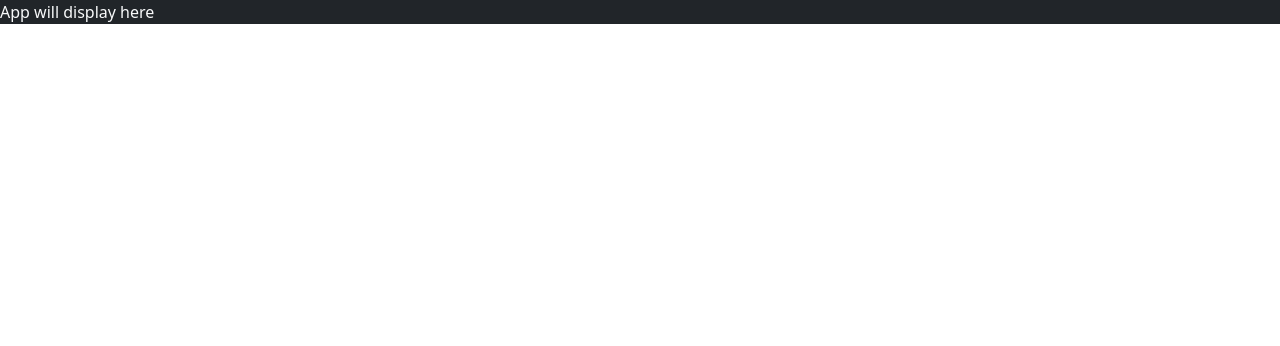
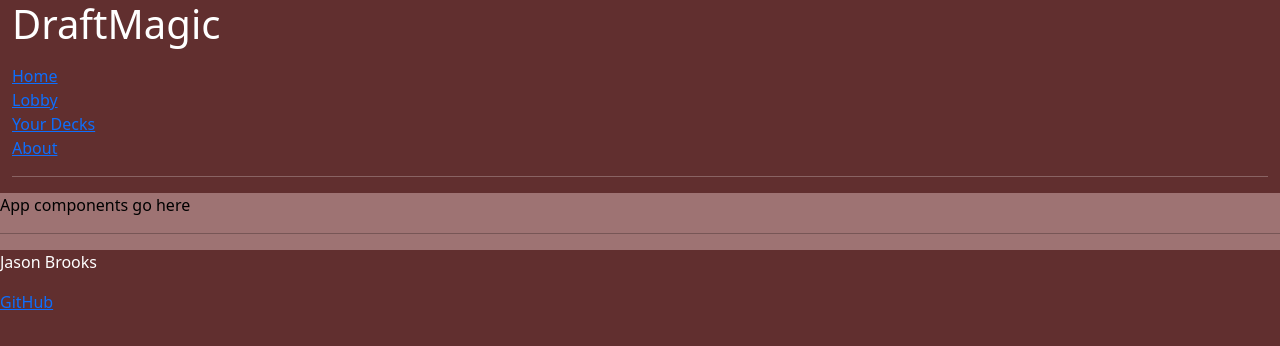
Before and after one commit to N3ptune/startup, a React (Vite) app: page / in a window 1280 px wide. Shown: the top 346 px of the page. Built offline with nearby package versions, Linux system fonts and the light colour scheme.

Commit message:
Set up app.jsx so it shows

```diff
--- a/src/app.css
+++ b/src/app.css
@@ -2,4 +2,15 @@
     display: flex;
     flex-direction: column;
     min-width: 375px;
+    background-color: rgb(97, 47, 47);
+    color: rgb(255, 255, 255);
+    text-align: left;
+    min-height: 100vh;
   }
+
+.main {
+    display: flex;
+    flex-direction: column;
+    background-color: rgb(158, 115, 115);
+    color: rgb(0, 0, 0);
+}
--- a/src/app.jsx
+++ b/src/app.jsx
@@ -1,7 +1,43 @@
 import React from 'react';
 import 'bootstrap/dist/css/bootstrap.min.css';
 import './app.css';
+import { BrowserRouter, NavLink, Route, Routes } from 'react-router-dom';
 
 export default function App() {
-  return <div className="body bg-dark text-light">App will display here</div>;
+  return (
+    <BrowserRouter>
+        <div className='body'>
+            <header className = "container-fluid">
+                <h1>
+                    DraftMagic
+                </h1>
+                <nav className = "navbar-dark">
+                    <menu className = "navbar-nav">
+                        <li className = "nav-item">
+                            <a href = "index.html">Home </a>
+                        </li>
+                        <li className = "nav-item">
+                            <a href = "lobby.html">Lobby </a>
+                        </li>
+                        <li className = "nav-item">
+                            <a href = "decks.html">Your Decks </a>
+                        </li>
+                        <li className = "nav-item">
+                            <a href = "about.html">About</a>
+                        </li>
+                    </menu>
+                </nav>
+                <hr />
+            </header>
+            <main className = "main">
+                App components go here
+                <hr />
+            </main>
+            <footer>
+                <p>Jason Brooks</p>
+                <a href = "https://github.com/N3ptune/startup?tab=readme-ov-file">GitHub</a>
+            </footer>
+        </div>
+    </BrowserRouter>
+    );
 }
```
